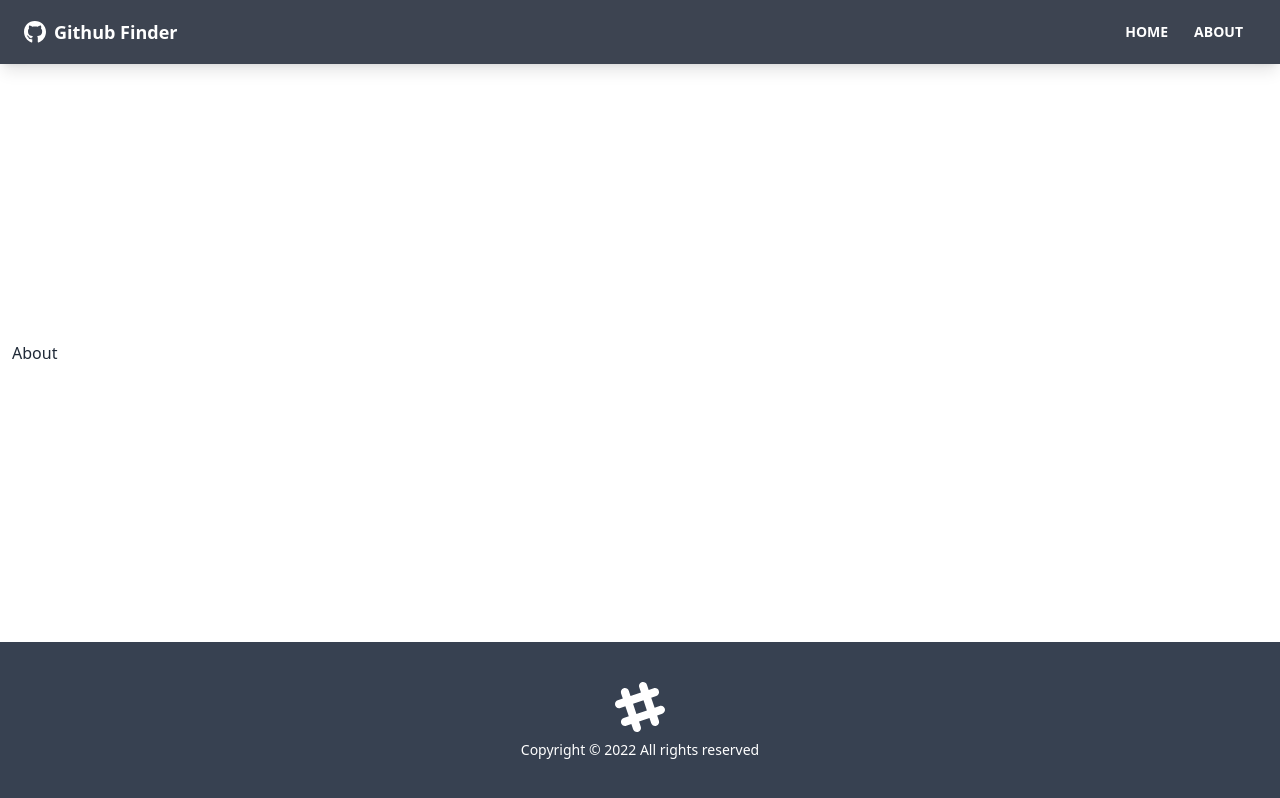
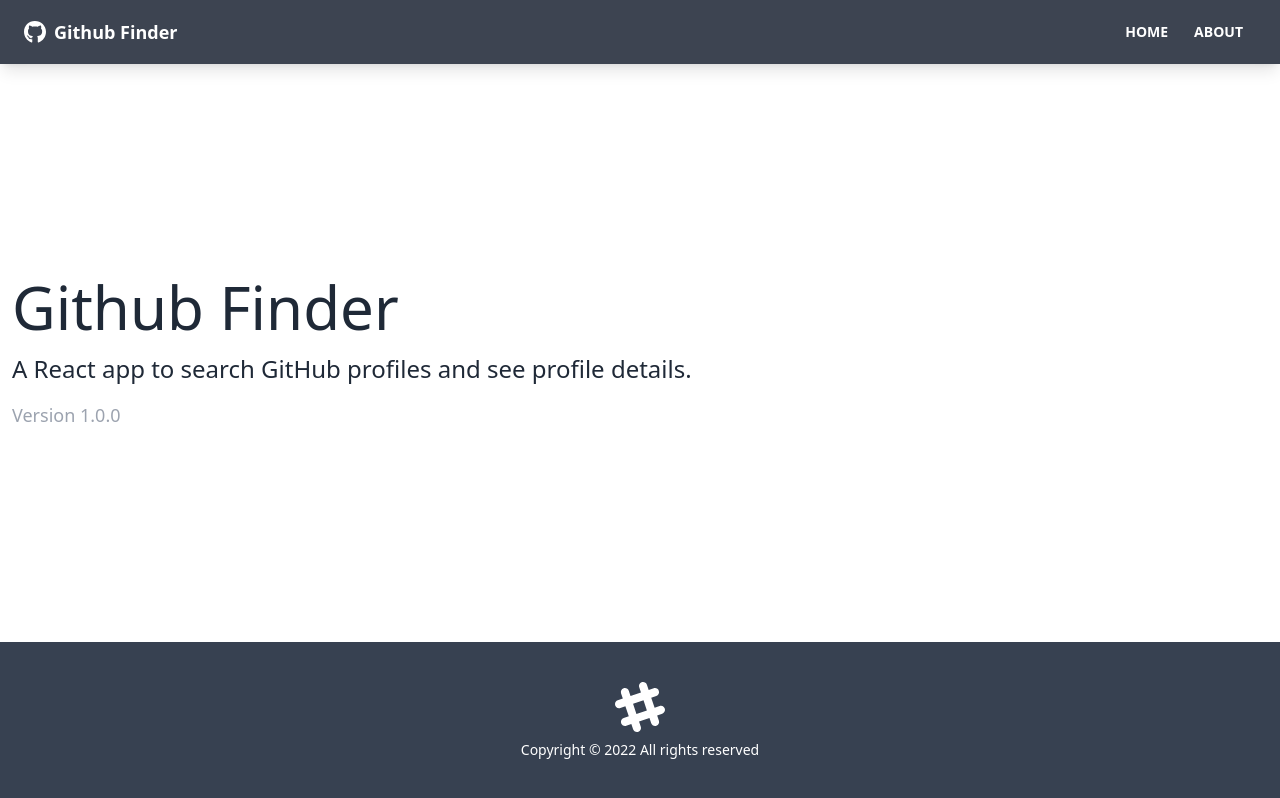
Before and after one commit to NileshSaha/github_finder, a React (Create React App) app: page /about in a window 1280 px wide. Built offline with nearby package versions, Linux system fonts and the light colour scheme.

Commit message:
about and notfound page updated

```diff
--- a/src/pages/About.jsx
+++ b/src/pages/About.jsx
@@ -1,8 +1,14 @@
-
-
 function About() {
   return (
-    <div>About</div>
+    <>
+      <h1 className='text-6xl mb-4'>Github Finder</h1>
+      <p className='mb-4 text-2xl font-light'>
+        A React app to search GitHub profiles and see profile details.
+      </p>
+      <p className='text-lg text-gray-400'>
+        Version <span className='text-blue'>1.0.0</span>
+      </p>
+    </>
   )
 }
 
--- a/src/pages/Home.jsx
+++ b/src/pages/Home.jsx
@@ -2,7 +2,9 @@
 
 function Home() {
   return (
-    <div>Home</div>
+    <div>
+      <h1 className="text-6xl">Welcome</h1>
+    </div>
   )
 }
 
--- a/src/pages/NotFound.jsx
+++ b/src/pages/NotFound.jsx
@@ -1,9 +1,20 @@
-
-
+import { FaHome } from 'react-icons/fa'
+import { Link } from 'react-router-dom'
 
 function NotFound() {
   return (
-    <div>NotFound</div>
+    <div className='hero'>
+      <div className='text-center hero-content'>
+        <div className='max-w-lg'>
+          <h1 className='text-8xl font-bold mb-8'>Oops!</h1>
+          <p className='text-5xl mb-8'>404 - Page Not Found!</p>
+          <Link className='btn btn-primary btn-lg' to='/'>
+            <FaHome className='mr-2' />
+            Back To Home
+          </Link>
+        </div>
+      </div>
+    </div>
   )
 }
 
```
